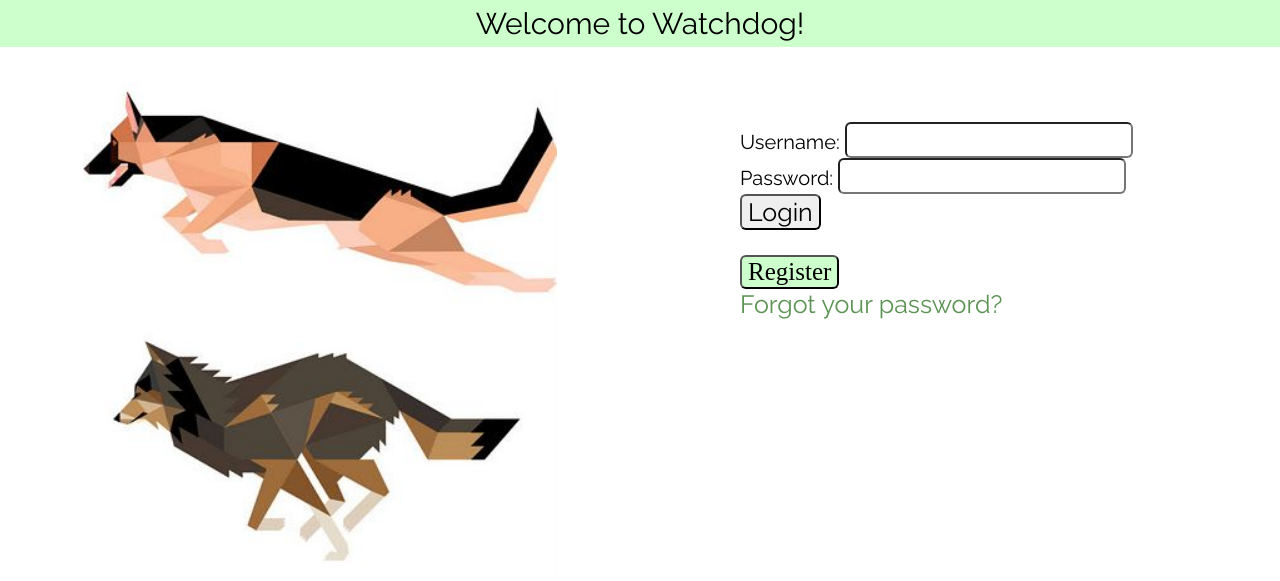
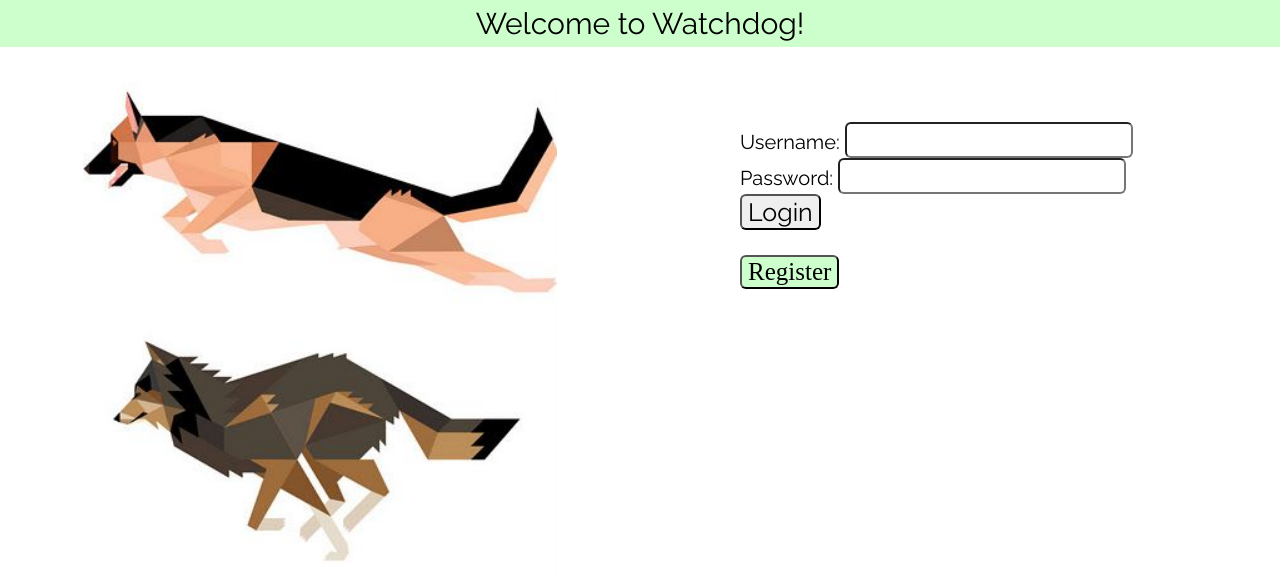
Before and after one commit to ishaankolluri/Watchdog, a Django app: page /login/ in a window 1280 px wide. Shown: the top 581 px of the page. Run offline with Django 3.2, Linux system fonts and the light colour scheme.

Commit message:
Remove forgot password

```diff
--- a/simulator/templates/login.html
+++ b/simulator/templates/login.html
@@ -47,7 +47,7 @@
 
     <a href="/signup"><button class="submission" value="Register">Register</button></a>
     <br>
-    <a href="">Forgot your password?</a>
+    <!--<a href="">Forgot your password?</a>-->
 </div>
 
 {% endblock %}
```
